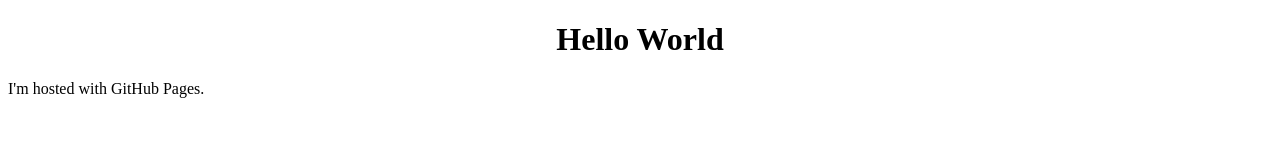
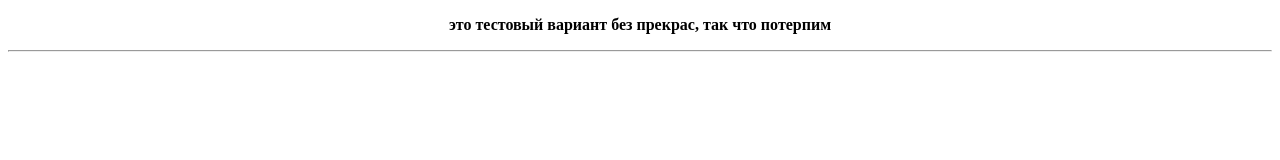
Before and after one commit to cutie-puff/cutie-puff.github.io, a plain HTML site: page index.html in a window 1280 px wide. Drawn offline with Linux system fonts and the light colour scheme.

Commit message:
Update index.html

```diff
--- a/index.html
+++ b/index.html
@@ -1,7 +1,8 @@
 <!DOCTYPE html>
 <html>
 <body>
-<h1 style="text-align: center;">Hello World</h1>
-<p>I'm hosted with GitHub Pages.</p>
+<p style="text-align: center;"><strong>это тестовый вариант без прекрас, так что потерпим</strong></p>
+<hr />
+<p style="text-align: center;"></p>
 </body>
 </html>
```
